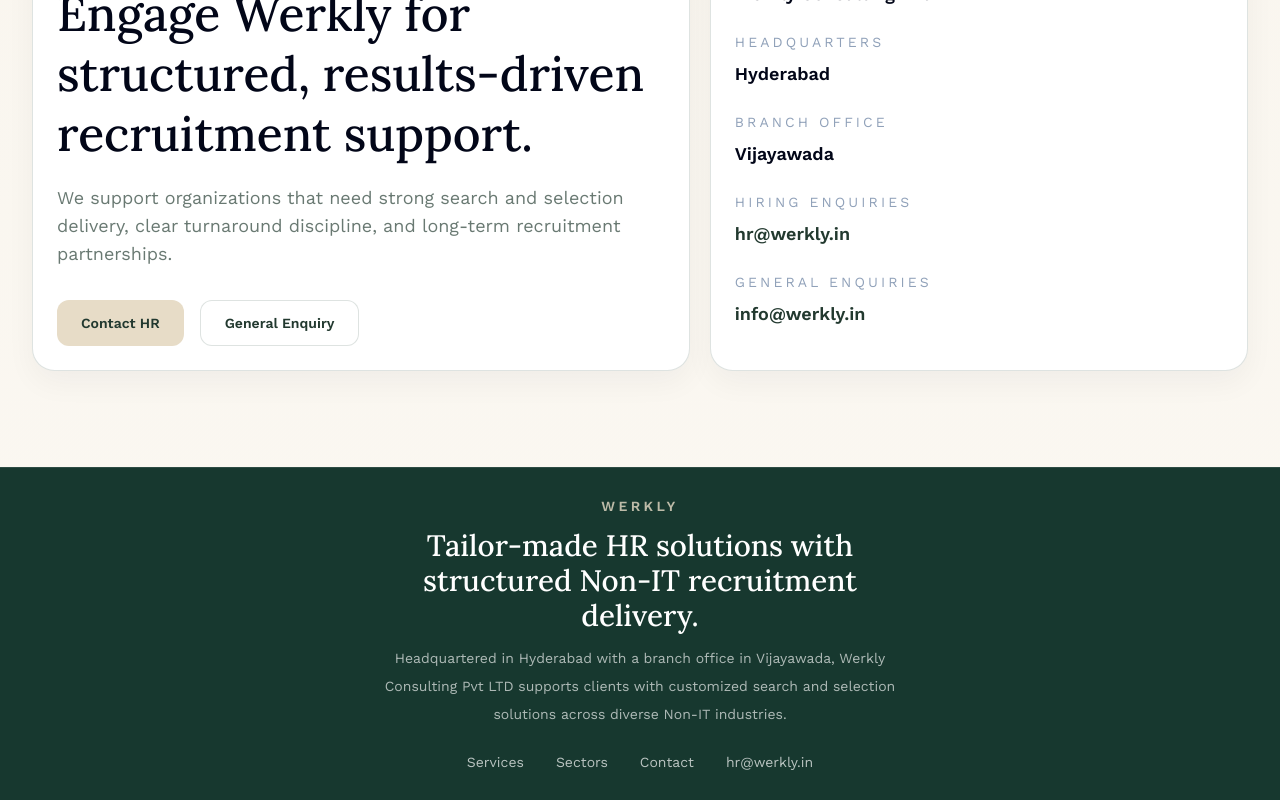
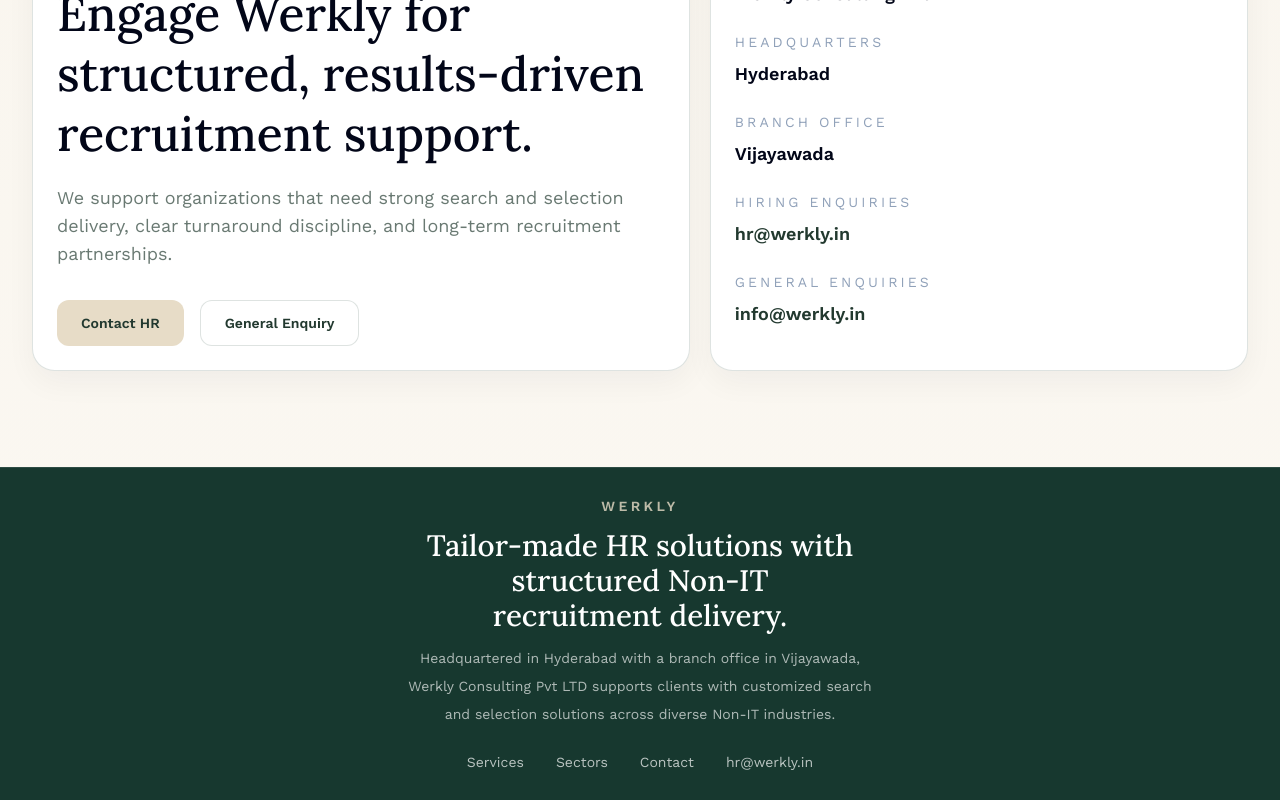
Before and after one commit to djkreddys-cmyk/Werkly, a Next.js app: page / in a window 1280 px wide. Shown: the part 3605-4405 px from the top of the page. Built offline with nearby package versions, Linux system fonts and the light colour scheme.

Commit message:
Force footer heading into four-line layout

```diff
--- a/components/site-footer.tsx
+++ b/components/site-footer.tsx
@@ -8,14 +8,14 @@ export function SiteFooter() {
   return (
     <footer className="border-t border-white/10 bg-[var(--color-dark)] text-white">
       <div className="mx-auto flex w-full max-w-7xl flex-col items-center gap-6 px-5 py-7 text-center sm:px-8">
-        <div className="max-w-[34rem] space-y-3">
+        <div className="max-w-[30rem] space-y-3">
           <p className="text-sm font-semibold uppercase tracking-[0.24em] text-[var(--color-accent)]/80">
             Werkly
           </p>
-          <h2 className="mx-auto max-w-[32rem] font-[family-name:var(--font-display)] text-[1.85rem] leading-[1.18] text-white">
+          <h2 className="mx-auto max-w-[27rem] font-[family-name:var(--font-display)] text-[1.85rem] leading-[1.18] text-white">
             Tailor-made HR solutions with structured Non-IT recruitment delivery.
           </h2>
-          <p className="mx-auto max-w-[32rem] text-sm leading-7 text-white/65">
+          <p className="mx-auto max-w-[30rem] text-sm leading-7 text-white/65">
             Headquartered in Hyderabad with a branch office in Vijayawada, Werkly Consulting Pvt LTD supports clients with customized search and selection solutions across diverse Non-IT industries.
           </p>
         </div>
```
